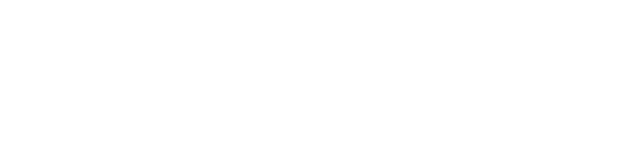
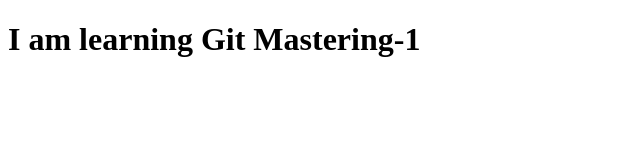
Before and after one commit to md-pervej/git-mastering-1, a plain HTML site: page index.html in a window 1280 px wide. Shown: the whole page, without its empty margins (0-640 px from the left). Drawn offline with Linux system fonts and the light colour scheme.

Commit message:
header done

```diff
--- a/index.html
+++ b/index.html
@@ -6,6 +6,9 @@
     <title>Git Mastering-1</title>
 </head>
 <body>
+    <header>
+        <h1>I am learning Git Mastering-1</h1>
+    </header>
 
 </body>
 </html>
```
